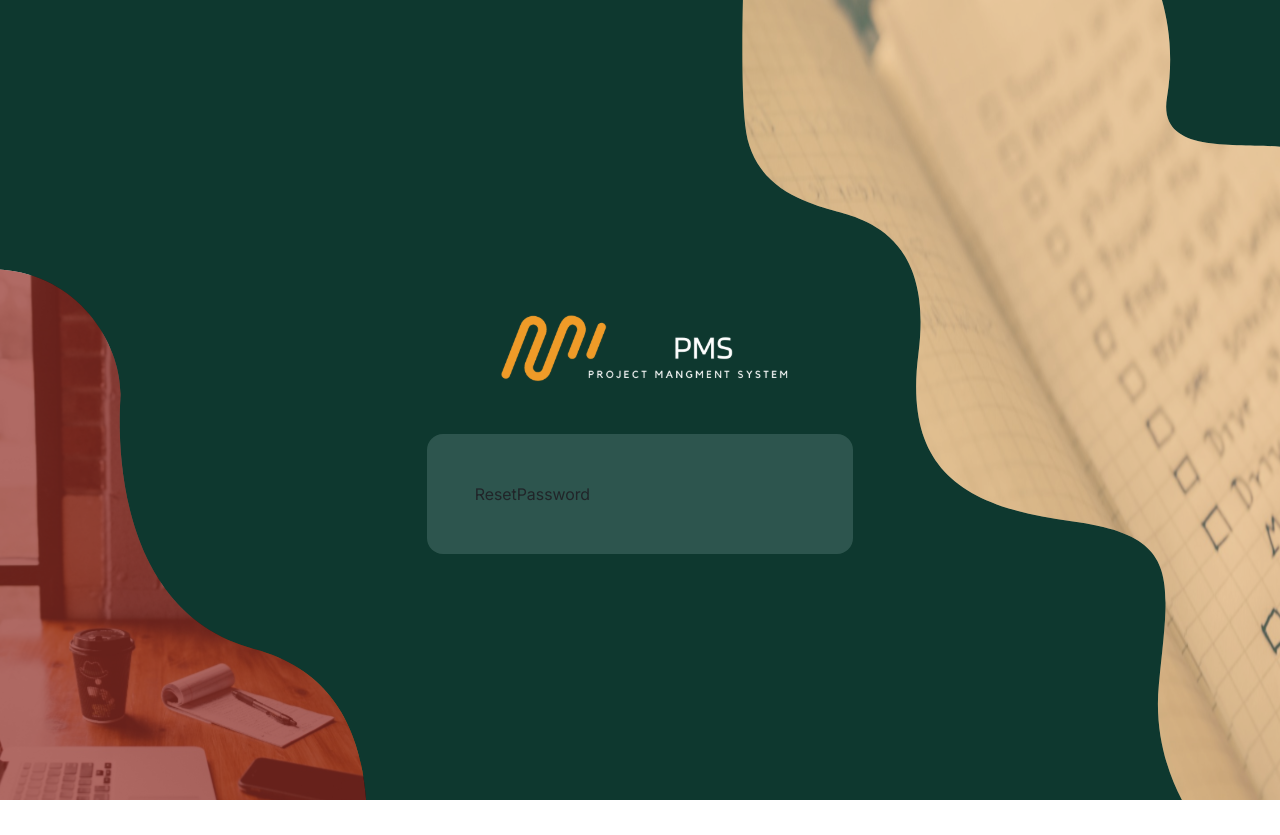
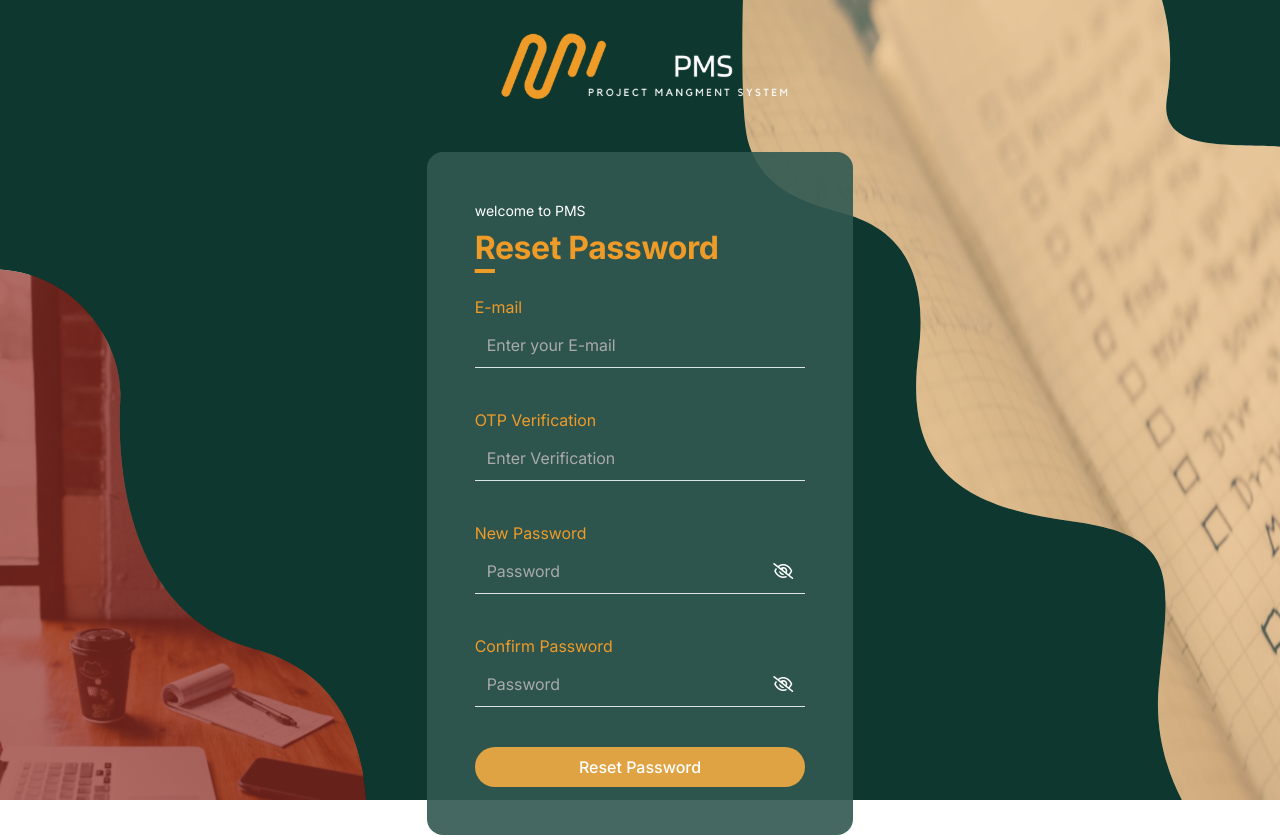
Before and after one commit to DevsquadEg/project-management-system, a React (Vite) app: page /reset-password in a window 1280 px wide. Before the commit the page ends 800 px from the top, so only its background shows below. Built offline with nearby package versions, Linux system fonts and the light colour scheme.

Commit message:
reset password page

```diff
--- a/src/Pages/Auth/ResetPassword/ResetPassword.tsx
+++ b/src/Pages/Auth/ResetPassword/ResetPassword.tsx
@@ -1,3 +1,221 @@
+import { USERS_URL } from "@/service/api.js";
+import { axiosInstance } from "@/service/urls.js";
+import toast from "react-hot-toast";
+import { useLocation, useNavigate } from "react-router-dom";
+import { useState } from "react";
+import { useForm } from "react-hook-form";
+import validation from "@/service/validation";
+
 export default function ResetPassword() {
-  return <div>ResetPassword</div>;
+    const navigate = useNavigate();
+    const [isLoading, setIsLoading] = useState(false);
+    const [isPassVisible, setIsPassVisible] = useState(false);
+    const location = useLocation();
+    const {
+        register,
+        handleSubmit,
+        getValues,
+        setValue,
+        trigger,
+        formState: { errors, isSubmitted },
+    } = useForm();
+
+    if (location.state?.email) {
+        setValue("email", location.state?.email);
+    }
+
+    // =========== submit login ========
+    const onSubmit = async (data: any) => {
+        setIsLoading(true);
+        try {
+            const response: any = await axiosInstance.post(
+                USERS_URL.RESET,
+                data
+            );
+
+            toast.success("Password has been reset successfully!");
+            navigate("/login", { state: { email: data.email } });
+        } catch (error) {
+            console.log(error);
+            toast.error(
+                error?.response?.data?.message || "Something went wrong"
+            );
+        }
+        setIsLoading(false);
+    };
+    return (
+        <>
+            <form
+                onSubmit={handleSubmit(onSubmit)}
+                className="d-flex flex-column gap-4"
+            >
+                <div className="d-flex flex-column gap-1 ">
+                    <small className="text-white">welcome to PMS</small>
+                    <h2 className="section-title">Reset Password</h2>
+                </div>
+
+                {/* E-mail */}
+                <div className="mb-3">
+                    <label htmlFor="email" className="form-label fw-normal">
+                        E-mail
+                    </label>
+
+                    <div className="border-bottom d-flex align-items-center pb-1">
+                        <div className="input-group">
+                            <input
+                                id="email"
+                                type="email"
+                                placeholder="Enter your E-mail"
+                                disabled={location.state?.email}
+                                {...register(
+                                    "email",
+                                    validation.EMAIL_VALIDATION
+                                )}
+                                className="form-control custom-input"
+                            />
+                        </div>
+                    </div>
+                    <span className="text-danger">{errors.email?.message}</span>
+                </div>
+                {/* OTP */}
+                <div className="mb-3">
+                    <label htmlFor="seed" className="form-label fw-normal">
+                        OTP Verification
+                    </label>
+
+                    <div className="border-bottom d-flex align-items-center pb-1">
+                        <div className="input-group">
+                            <input
+                                id="seed"
+                                type="text"
+                                placeholder="Enter Verification"
+                                {...register("seed", {
+                                    required: "OTP is required",
+                                })}
+                                className="form-control custom-input"
+                            />
+                        </div>
+                    </div>
+                    <span className="text-danger">{errors.seed?.message}</span>
+                </div>
+                {/* New Password */}
+                <div className="mb-3">
+                    <label htmlFor="password" className="form-label fw-normal">
+                        New Password
+                    </label>
+
+                    <div className="border-bottom d-flex align-items-center pb-1">
+                        <div className="input-group">
+                            <input
+                                id="password"
+                                type={isPassVisible ? "text" : "password"}
+                                placeholder="Password"
+                                {...register(
+                                    "password",
+                                    validation.PASSWORD_VALIDATION(
+                                        "New Password is Required"
+                                    )
+                                )}
+                                onChange={(e) => {
+                                    register("password").onChange(e);
+
+                                    if (isSubmitted) {
+                                        trigger("confirmPassword");
+                                    }
+                                }}
+                                className="form-control custom-input "
+                            />
+                            <button
+                                type="button"
+                                onClick={() =>
+                                    setIsPassVisible((prev) => !prev)
+                                }
+                                onMouseDown={(e) => e.preventDefault()}
+                                onMouseUp={(e) => e.preventDefault} // to prevent the feature of unfocus when i click on the icon
+                                className="input-group-text btnSlash"
+                                id="addon-wrapping"
+                            >
+                                <i
+                                    className={`fa-regular ${
+                                        isPassVisible
+                                            ? "fa-eye "
+                                            : "fa-eye-slash"
+                                    }`}
+                                ></i>
+                            </button>
+                        </div>
+                    </div>
+                    <span className="text-danger">
+                        {errors.password?.message}
+                    </span>
+                </div>
+                {/* Confirm Password */}
+                <div className="mb-3">
+                    <label
+                        htmlFor="confirmPassword"
+                        className="form-label fw-normal"
+                    >
+                        Confirm Password
+                    </label>
+
+                    <div className="border-bottom d-flex align-items-center pb-1">
+                        <div className="input-group">
+                            <input
+                                id="confirmPassword"
+                                type={isPassVisible ? "text" : "password"}
+                                placeholder="Password"
+                                {...register(
+                                    "confirmPassword",
+                                    validation.CONFIRM_PASSWORD_VALIDATION(
+                                        getValues,
+                                        "password"
+                                    )
+                                )}
+                                className="form-control custom-input "
+                            />
+                            <button
+                                type="button"
+                                onClick={() =>
+                                    setIsPassVisible((prev) => !prev)
+                                }
+                                onMouseDown={(e) => e.preventDefault()}
+                                onMouseUp={(e) => e.preventDefault} // to prevent the feature of unfocus when i click on the icon
+                                className="input-group-text btnSlash"
+                                id="addon-wrapping"
+                            >
+                                <i
+                                    className={`fa-regular ${
+                                        isPassVisible
+                                            ? "fa-eye "
+                                            : "fa-eye-slash"
+                                    }`}
+                                ></i>
+                            </button>
+                        </div>
+                    </div>
+                    <span className="text-danger">
+                        {errors.confirmPassword?.message}
+                    </span>
+                </div>
+
+                {/* Submit */}
+                <div className="d-grid">
+                    <button
+                        type="submit"
+                        className="btn custom-btn btn-lg "
+                        disabled={isLoading}
+                    >
+                        {(isLoading && (
+                            <span
+                                className="spinner-border spinner-border-sm"
+                                role="status"
+                                aria-hidden="true"
+                            ></span>
+                        )) ||
+                            "Reset Password"}
+                    </button>
+                </div>
+            </form>
+        </>
+    );
 }
```
